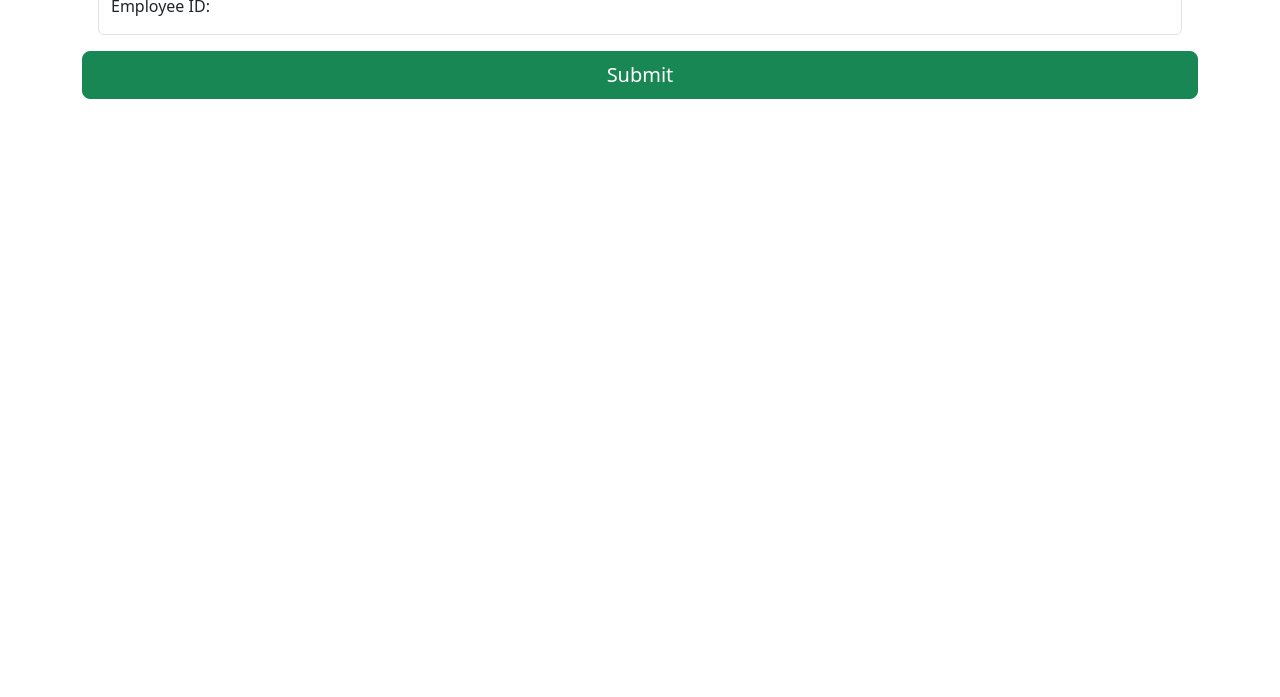
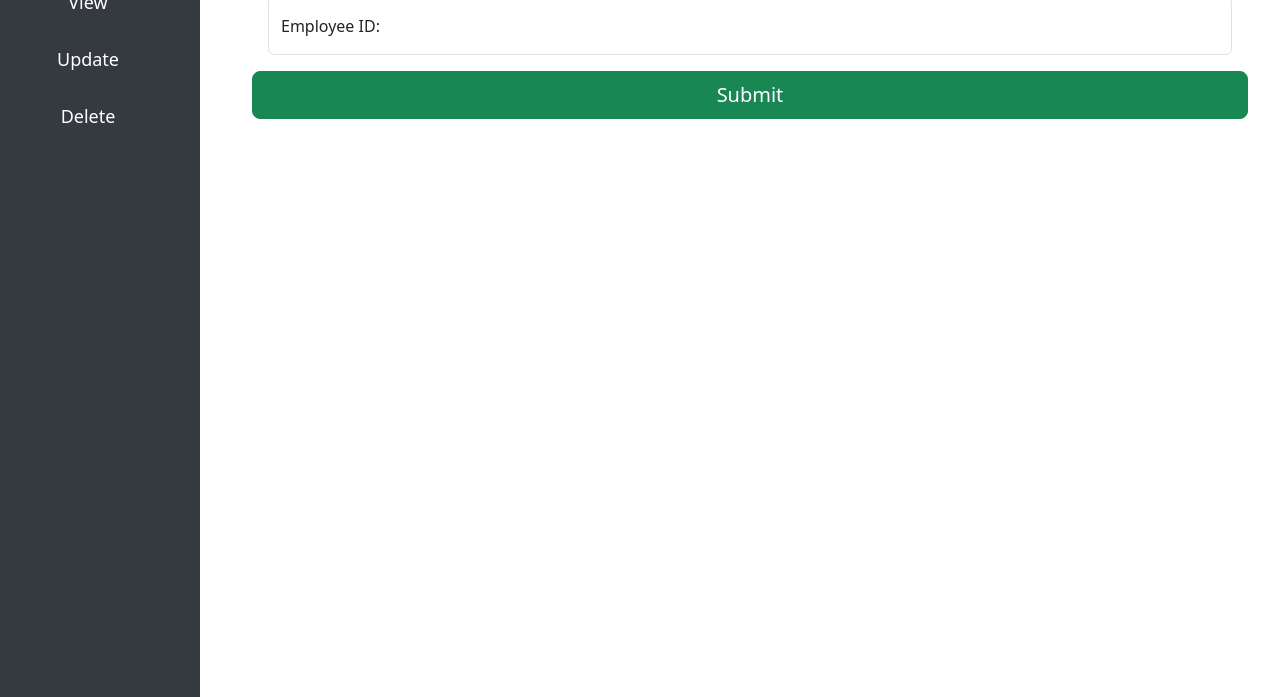
Before and after one commit to sanjai4334/EmployeeManagementSystem, a website: page deleteForm.html in a window 1280 px wide. Shown: the part 103-800 px from the top of the page. Drawn offline with Linux system fonts and the light colour scheme.

Commit message:
remove : index page removed index page and added links on the side in a navbar which is loaded using javascript

```diff
--- a/deleteForm.html
+++ b/deleteForm.html
@@ -5,6 +5,7 @@
     <title>DMBS</title>
     <link rel="stylesheet" href="./css/bootstrap.min.css">
     <script src="./js/bootstrap.bundle.min.js"></script>
+    <script src="./js/navBarLoader.js"></script>
 </head>
 
 <body>
--- /dev/null
+++ b/js/navBarLoader.js
@@ -0,0 +1,69 @@
+window.onload = () => {
+    // Create the side navbar
+    const navbar = document.createElement('nav');
+    navbar.className = 'navbar navbar-side';
+    navbar.innerHTML = `
+        <style>
+            .navbar-side {
+                position: fixed;
+                top: 0;
+                left: 0;
+                width: 200px;
+                height: 100%;
+                background-color: #343a40;
+                display: flex;
+                flex-direction: column;
+                align-items: center;
+                padding-top: 20px;
+            }
+            .nav-item {
+                width: 100%;
+                text-align: center;
+            }
+            .nav-item a {
+                text-decoration: none;
+                width: 100%;
+                background-color: transparent;
+                border: none;
+                color: white;
+                padding: 15px 0;
+                font-size: 18px;
+                display: block;
+            }
+            .nav-item a:hover {
+                background-color: #495057;
+            }
+            .content {
+                margin-left: 220px; /* Adjust this margin to match the width of the navbar */
+                padding: 20px;
+            }
+        </style>
+        <div class="container-fluid">
+            <div class="row w-100">
+                <div class="col-12 nav-item">
+                    <a href='insertForm.html'>Insert</a>
+                </div>
+                <div class="col-12 nav-item">
+                    <a href='http://localhost:3001/select'>View</a>
+                </div>
+                <div class="col-12 nav-item">
+                    <a href='updateForm.html'>Update</a>
+                </div>
+                <div class="col-12 nav-item">
+                    <a href='deleteForm.html'>Delete</a>
+                </div>
+            </div>
+        </div>
+    `;
+
+    // Append the navbar to the body
+    document.body.appendChild(navbar);
+
+    // Wrap the existing content in a div with class 'content'
+    const contentDiv = document.createElement('div');
+    contentDiv.className = 'content';
+    while (document.body.firstChild !== navbar) {
+        contentDiv.appendChild(document.body.firstChild);
+    }
+    document.body.appendChild(contentDiv);
+};
```
Also changed, not shown: index.html (deleted, +0 -41 lines), insertForm.html (+1 -0 lines), updateForm.html (+1 -0 lines).
